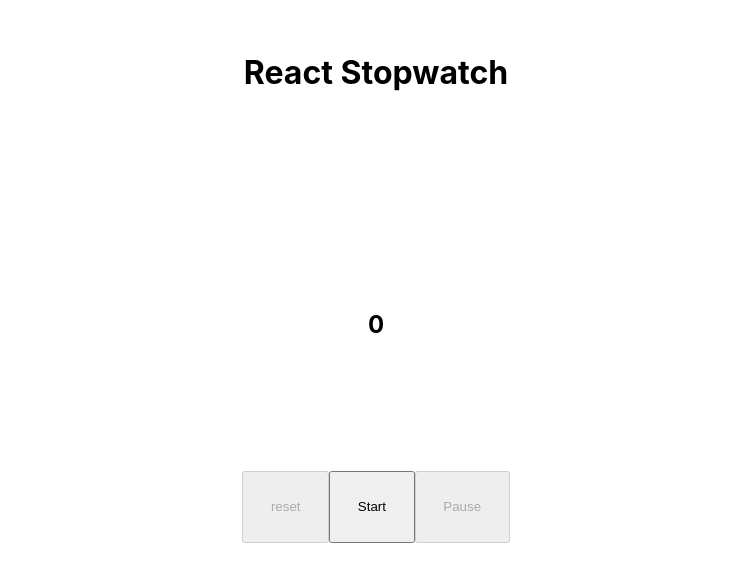
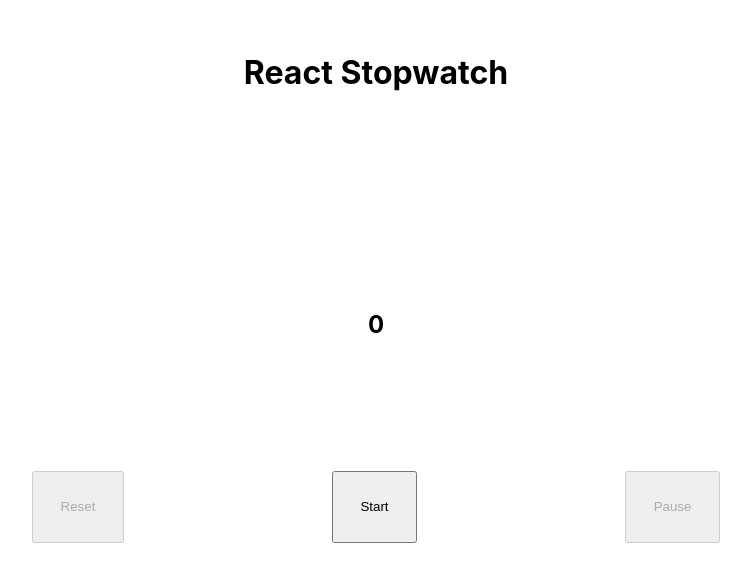
Before and after one commit to sameghosts/react-stopwatch, a React (Create React App) app: page / in a window 1280 px wide. Shown: the part 160-742 px from the top of the page, without its empty margins (264-1015 px from the left). Built offline with nearby package versions, Linux system fonts and the light colour scheme.

Commit message:
fixed everything plus a little styling

```diff
--- a/src/App.css
+++ b/src/App.css
@@ -2,3 +2,8 @@
   text-align: center;
   padding: 2em;
 }
+.button-area {
+  display: flex;
+  flex-direction: row;
+  justify-content: space-around;
+}
--- a/src/Stopwatch.js
+++ b/src/Stopwatch.js
@@ -57,9 +57,9 @@ class Stopwatch extends Component {
         <h2>{this.state.seconds}</h2>
         </div>
         <div className="button-area">
-          <button name="pause"  onClick={this.handleReset} disabled={this.state.seconds > 0 || this.state.counter ? false : true}> reset </button>
-          <button name="start" onClick={this.handleStart} disabled={this.state.seconds > 0 || this.state.counter ? true : false}>Start</button>
-          <button name="pause" onClick={this.handlePause} disabled={this.state.seconds >0 || this.state.counter ? false : true}> {this.state.isPaused ? "Restart" : "Pause"} </button>
+          <button className="pause"  onClick={this.handleReset} disabled={this.state.seconds > 0 || this.state.counter ? false : true}> Reset </button>
+          <button className="start" onClick={this.handleStart} disabled={this.state.seconds > 0 || this.state.counter ? true : false}>Start</button>
+          <button className="pause" onClick={this.handlePause} disabled={this.state.seconds >0 || this.state.counter ? false : true}> {this.state.isPaused ? "Restart" : "Pause"} </button>
         </div>
       </div>
     )
```
